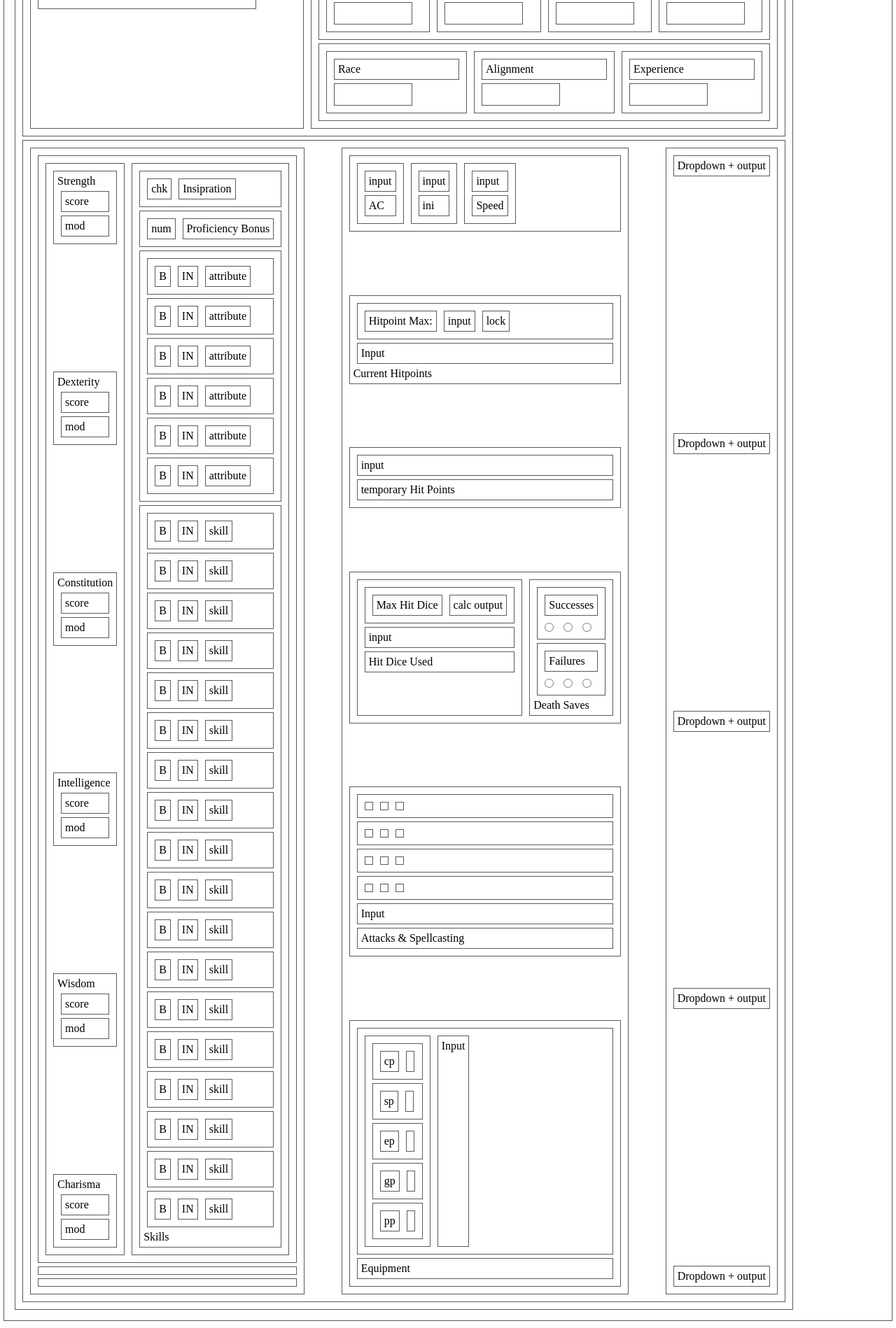
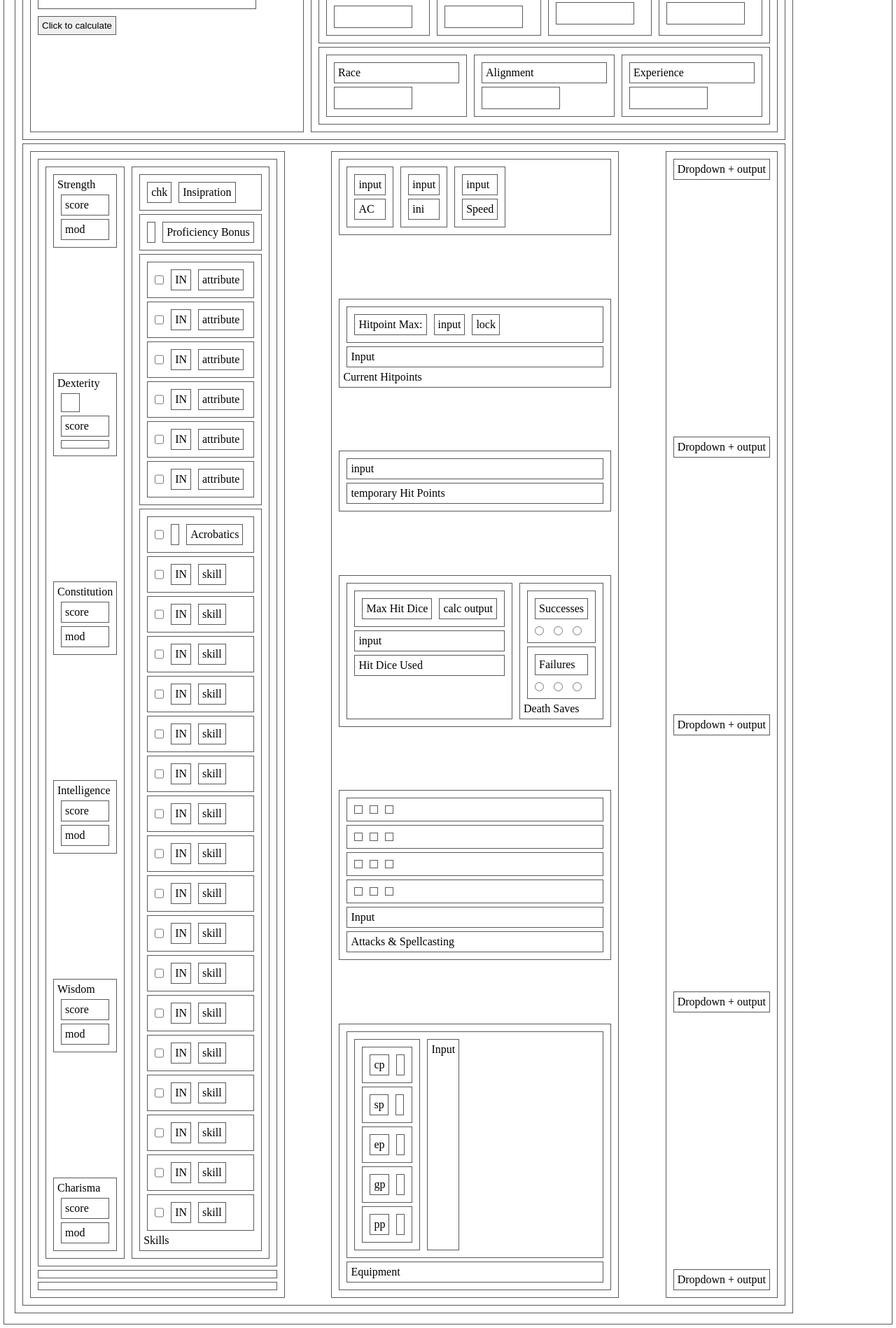
Before and after one commit to RansomDC/DnD-form-fillable, a plain HTML site: page index.html in a window 1280 px wide. Shown: the part 108-2006 px from the top of the page at 70% size. Drawn offline with Linux system fonts and the light colour scheme.

Commit message:
Added the start of the javascript that will be needed to calculate scores. All very simple. Only set up practice scrpts for the Dex and acrobatics as well as proficiency modifier.

```diff
--- a/index.html
+++ b/index.html
@@ -4,6 +4,7 @@
         <meta charset="utf-8"/>
         <title>Character Sheet</title>
         <link rel="stylesheet" href="style.css"/>
+        <script src="script.js" defer></script>
     </head>
 
     <body>
@@ -11,16 +12,17 @@
             <div>
                 <div>Character Name</div>
                 <div class="charname"></div>
+                <button class="calculate" onclick="calculate()">Click to calculate</button>
             </div>
             <div class="charinfo">
                 <div class="infoupper">
                     <div>
                         <div>Class</div>
-                        <div class="charclass"></div>
+                        <input type="text" class="charclass">
                     </div>
                     <div>
                         <div>Level</div>
-                        <div class="charlvl"></div>
+                        <input type="text" class="charlvl">
                     </div>
                     <div>
                         <div>Background</div>
@@ -58,8 +60,9 @@
                         </div>
                         <div class="att dex">
                             Dexterity
+                            <input type="text" class="attributeInputs dexterity">
                             <div>score</div>
-                            <div class="dexmod">mod</div>
+                            <div class="dexmod"></div>
                         </div>
                         <div class="att con">
                             Constitution
@@ -88,129 +91,129 @@
                             <div>Insipration</div>
                         </div>
                         <div class="profbo">
-                            <div>num</div>
+                            <div></div>
                             <div>Proficiency Bonus</div>
                         </div>
                         <div class="throws">
                             <div class="singlethrow">
-                                <div>B</div>
+                                <input type="checkbox">
                                 <div>IN</div>
                                 <div>attribute</div>
                             </div>
                             <div class="singlethrow">
-                                <div>B</div>
+                                <input type="checkbox">
                                 <div>IN</div>
                                 <div>attribute</div>
                             </div>
                             <div class="singlethrow">
-                                <div>B</div>
+                                <input type="checkbox">
                                 <div>IN</div>
                                 <div>attribute</div>
                             </div>
                             <div class="singlethrow">
-                                <div>B</div>
+                                <input type="checkbox">
                                 <div>IN</div>
                                 <div>attribute</div>
                             </div>
                             <div class="singlethrow">
-                                <div>B</div>
+                                <input type="checkbox">
                                 <div>IN</div>
                                 <div>attribute</div>
                             </div>
                             <div class="singlethrow">
-                                <div>B</div>
+                                <input type="checkbox">
                                 <div>IN</div>
                                 <div>attribute</div>
                             </div>
                         </div>
                         <div class="skills">
                             <div class="">
-                                <div>B</div>
+                                <input type="checkbox" id="acrobatics">
+                                <div class="acrobaticsResult"></div>
+                                <div>Acrobatics</div>
+                            </div>
+                            <div class="">
+                                <input type="checkbox">
                                 <div>IN</div>
                                 <div>skill</div>
                             </div>
                             <div class="">
-                                <div>B</div>
+                                <input type="checkbox">
                                 <div>IN</div>
                                 <div>skill</div>
                             </div>
                             <div class="">
-                                <div>B</div>
+                                <input type="checkbox">
                                 <div>IN</div>
                                 <div>skill</div>
                             </div>
                             <div class="">
-                                <div>B</div>
+                                <input type="checkbox">
                                 <div>IN</div>
                                 <div>skill</div>
                             </div>
                             <div class="">
-                                <div>B</div>
+                                <input type="checkbox">
                                 <div>IN</div>
                                 <div>skill</div>
                             </div>
                             <div class="">
-                                <div>B</div>
+                                <input type="checkbox">
                                 <div>IN</div>
                                 <div>skill</div>
                             </div>
                             <div class="">
-                                <div>B</div>
+                                <input type="checkbox">
                                 <div>IN</div>
                                 <div>skill</div>
                             </div>
                             <div class="">
-                                <div>B</div>
+                                <input type="checkbox">
                                 <div>IN</div>
                                 <div>skill</div>
                             </div>
                             <div class="">
-                                <div>B</div>
+                                <input type="checkbox">
                                 <div>IN</div>
                                 <div>skill</div>
                             </div>
                             <div class="">
-                                <div>B</div>
+                                <input type="checkbox">
                                 <div>IN</div>
                                 <div>skill</div>
                             </div>
                             <div class="">
-                                <div>B</div>
+                                <input type="checkbox">
                                 <div>IN</div>
                                 <div>skill</div>
                             </div>
                             <div class="">
-                                <div>B</div>
+                                <input type="checkbox">
                                 <div>IN</div>
                                 <div>skill</div>
                             </div>
                             <div class="">
-                                <div>B</div>
+                                <input type="checkbox">
                                 <div>IN</div>
                                 <div>skill</div>
                             </div>
                             <div class="">
-                                <div>B</div>
+                                <input type="checkbox">
                                 <div>IN</div>
                                 <div>skill</div>
                             </div>
                             <div class="">
-                                <div>B</div>
+                                <input type="checkbox">
                                 <div>IN</div>
                                 <div>skill</div>
                             </div>
                             <div class="">
-                                <div>B</div>
+                                <input type="checkbox">
                                 <div>IN</div>
                                 <div>skill</div>
                             </div>
                             <div class="">
-                                <div>B</div>
-                                <div>IN</div>
-                                <div>skill</div>
-                            </div>
-                            <div class="">
-                                <div>B</div>
+                                <input type="checkbox">
                                 <div>IN</div>
                                 <div>skill</div>
                             </div>
@@ -339,6 +342,5 @@
                 <div class="Feats&traits">Dropdown + output</div>
             </div>
         </div>
-        <script src="script.js"></script>
     </body>
 </HTML>
--- a/script.js
+++ b/script.js
@@ -1 +1,46 @@
-let farts = "toot toot"
+//============
+// FUNCTIONS
+//============
+
+//Determine the proficiency bonus based off of character level
+function getProficiencyBonus(level) {
+
+    if (level < 1 || level > 20) {
+        return false;
+    } else if(level <= 4) {
+        return 2;
+    } else if (level >= 5 && level <= 8) {
+        return 3;
+    } else if (level >= 9 && level <= 12) {
+        return 4;
+    } else if (level >= 13 && level <= 16) {
+        return 5;
+    } else {
+        return 6;
+    }
+}
+
+function getAttributeMod(score) {
+    if (score === 10) {
+        return 0;
+    } else if (score > 10) {
+        return Math.floor((score - 10)/2);
+    } else {
+        return Math.floor(-((10 - score)/2));
+    }
+}
+
+function calculate() {
+    const skill = document.querySelector('#acrobatics');
+    let attribute = document.querySelector('.dexterity').value;
+    let level = document.querySelector('.charlvl').value;
+    let result = document.querySelector('.acrobaticsResult');
+
+
+    if (skill.checked) {
+        result.textContent = getAttributeMod(attribute) + getProficiencyBonus(level);
+    } else {
+        result.textContent = getAttributeMod(attribute);
+    }
+
+}
--- a/style.css
+++ b/style.css
@@ -40,3 +40,12 @@ body {
 .skills div {
     display: flex;
 }
+
+.attributeInputs.dexterity {
+    display: block;
+    width: 15px;
+}
+
+button.calculate {
+    display: inline-block;
+}
```
